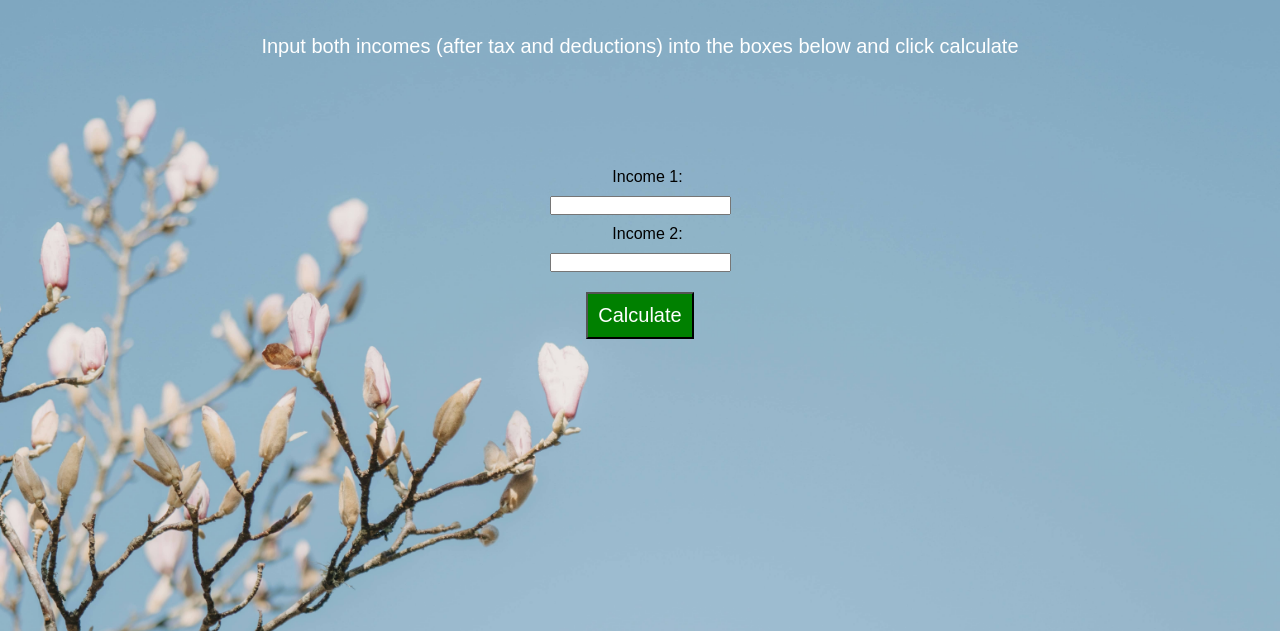
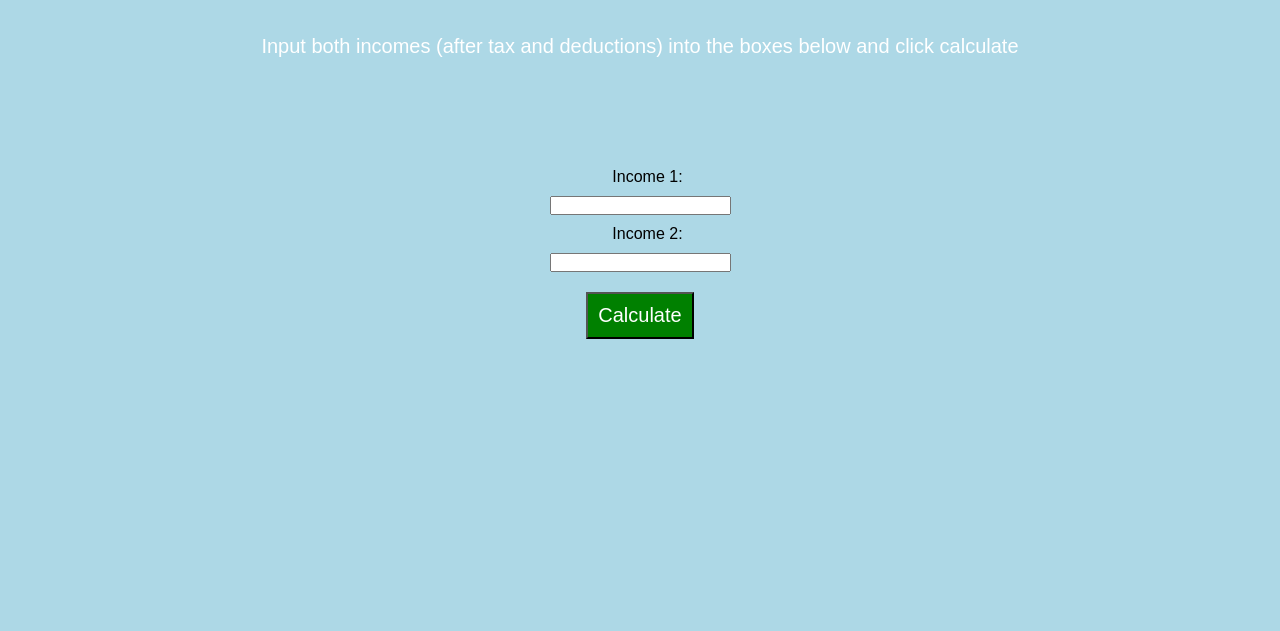
Before and after one commit to RickyPWebDev/universalCreditCalculator, a plain HTML site: page index.html in a window 1280 px wide. Shown: the part 169-800 px from the top of the page. Drawn offline with Linux system fonts and the light colour scheme.

Commit message:
Update style.css

```diff
--- a/styles/style.css
+++ b/styles/style.css
@@ -4,9 +4,12 @@
     font-family:Arial, Helvetica, sans-serif;
 }
 body {
-    background-image: url(../assets/background-image.jpg);
-    background-repeat: no-repeat;
-    background-size:cover;
+    background-color: lightBlue;
+
+/*     code for experimental background image */
+/*     background-image: url(../assets/background-image.jpg); */
+/*     background-repeat: no-repeat; */
+/*     background-size:cover; */
 }
 
 header h1 {
```
